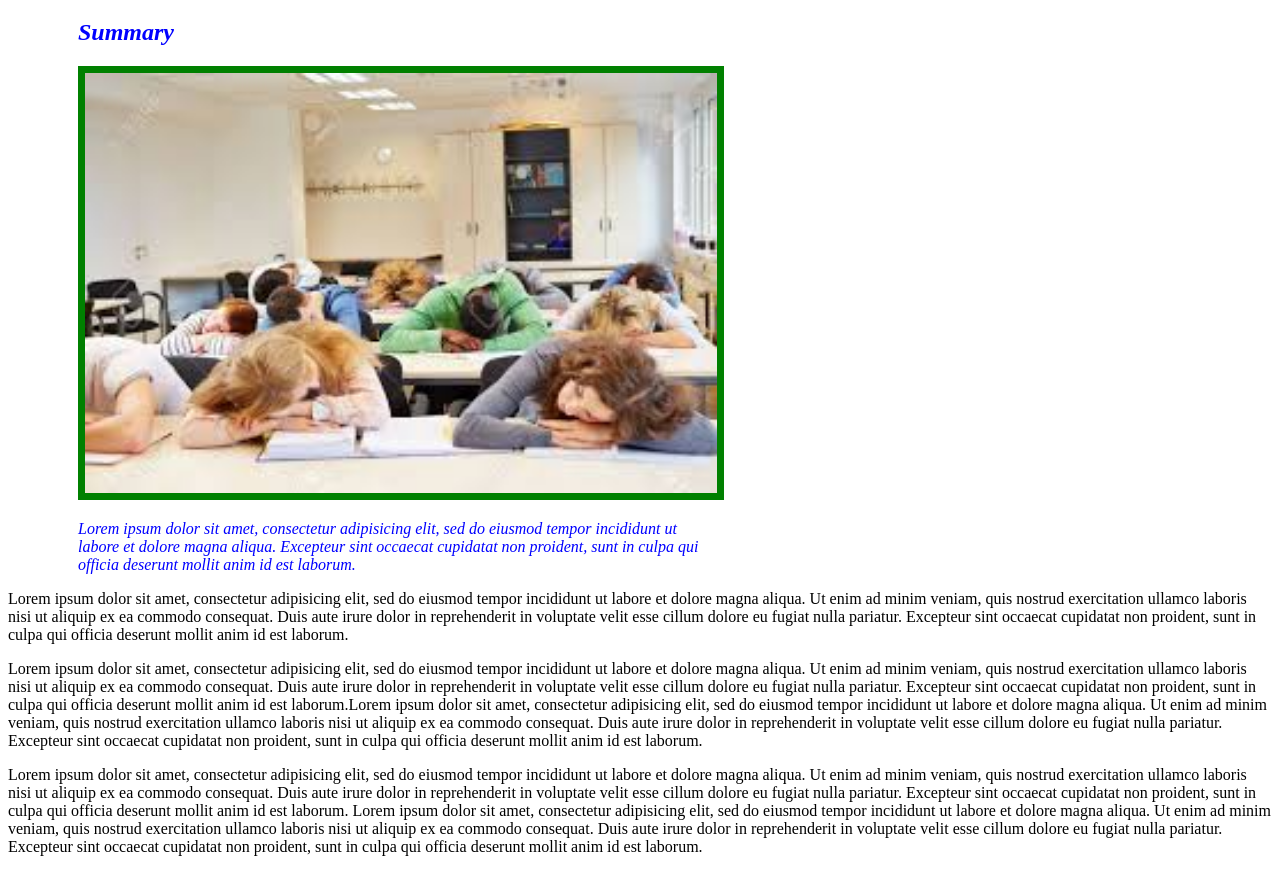
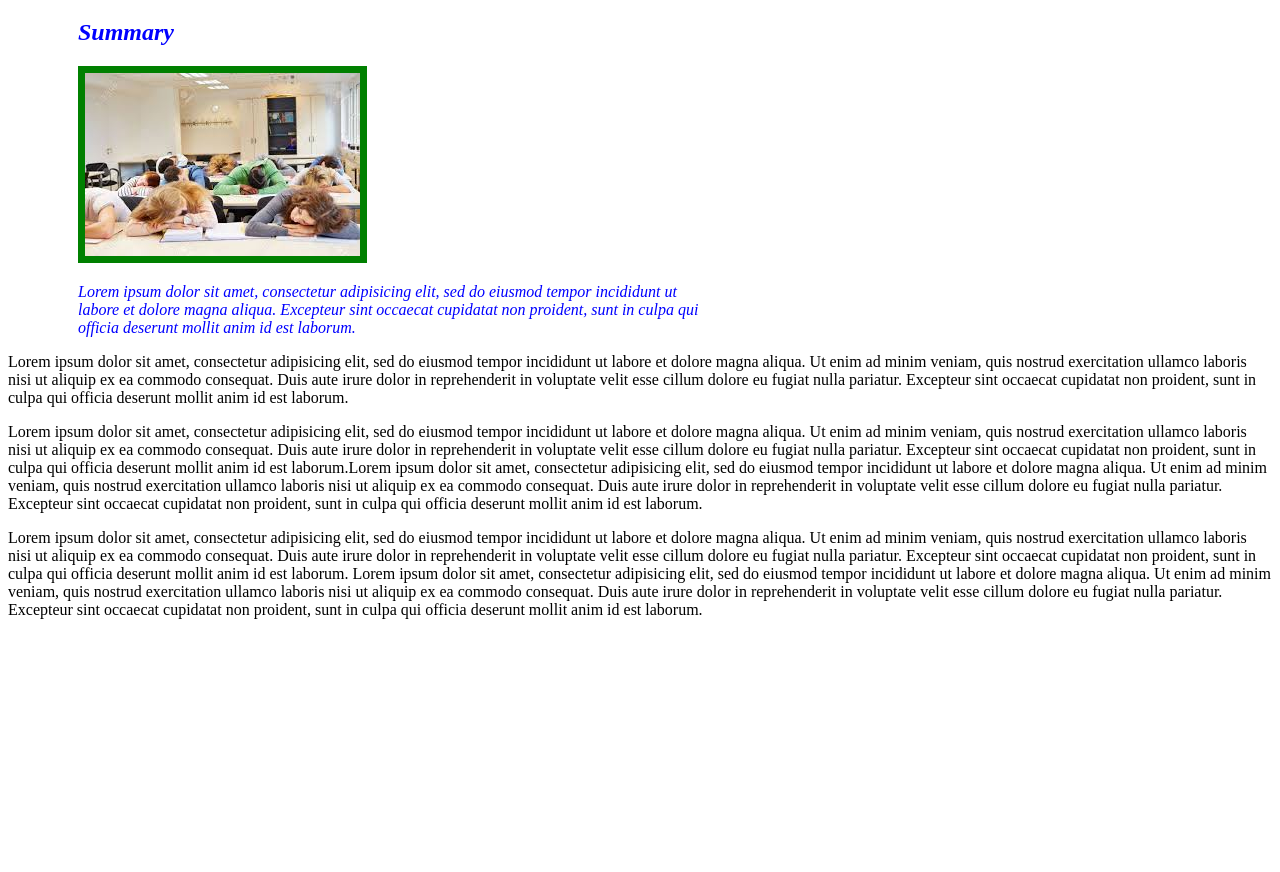
Before and after one commit to Ngann/boredom, a plain HTML site: page index.html in a window 1280 px wide. Shown: the part 61-933 px from the top of the page. After the commit the page ends 800 px from the top, so only its background shows below. Drawn offline with Linux system fonts and the light colour scheme.

Commit message:
remove class intro from multiple elements and applies it to a single div intro

```diff
--- a/css/styles.css
+++ b/css/styles.css
@@ -5,6 +5,6 @@
   margin-left: 70px;
 }
 
-img.intro {
+.intro img {
 border: 7px solid green;
 }
--- a/index.html
+++ b/index.html
@@ -7,10 +7,11 @@
 
   <body>
     <h1>On Boredom</h1>
-    <h2 class="intro">Summary</h2>
-    <img src="img/download.jpeg" class="intro" alt="picture of students sleeping">
-    <p class="intro">Lorem ipsum dolor sit amet, consectetur adipisicing elit, sed do eiusmod tempor incididunt ut labore et dolore magna aliqua. Excepteur sint occaecat cupidatat non proident, sunt in culpa qui officia deserunt mollit anim id est laborum.</p>
-
+    <div class="intro">
+      <h2>Summary</h2>
+      <img src="img/download.jpeg" alt="picture of students sleeping">
+      <p>Lorem ipsum dolor sit amet, consectetur adipisicing elit, sed do eiusmod tempor incididunt ut labore et dolore magna aliqua. Excepteur sint occaecat cupidatat non proident, sunt in culpa qui officia deserunt mollit anim id est laborum.</p>
+    </div>
     <p>Lorem ipsum dolor sit amet, consectetur adipisicing elit, sed do eiusmod tempor incididunt ut labore et dolore magna aliqua. Ut enim ad minim veniam, quis nostrud exercitation ullamco laboris nisi ut aliquip ex ea commodo consequat. Duis aute irure dolor in reprehenderit in voluptate velit esse cillum dolore eu fugiat nulla pariatur. Excepteur sint occaecat cupidatat non proident, sunt in culpa qui officia deserunt mollit anim id est laborum.</p>
 
     <p>Lorem ipsum dolor sit amet, consectetur adipisicing elit, sed do eiusmod tempor incididunt ut labore et dolore magna aliqua. Ut enim ad minim veniam, quis nostrud exercitation ullamco laboris nisi ut aliquip ex ea commodo consequat. Duis aute irure dolor in reprehenderit in voluptate velit esse cillum dolore eu fugiat nulla pariatur. Excepteur sint occaecat cupidatat non proident, sunt in culpa qui officia deserunt mollit anim id est laborum.Lorem ipsum dolor sit amet, consectetur adipisicing elit, sed do eiusmod tempor incididunt ut labore et dolore magna aliqua. Ut enim ad minim veniam, quis nostrud exercitation ullamco laboris nisi ut aliquip ex ea commodo consequat. Duis aute irure dolor in reprehenderit in voluptate velit esse cillum dolore eu fugiat nulla pariatur. Excepteur sint occaecat cupidatat non proident, sunt in culpa qui officia deserunt mollit anim id est laborum.</p>
```
